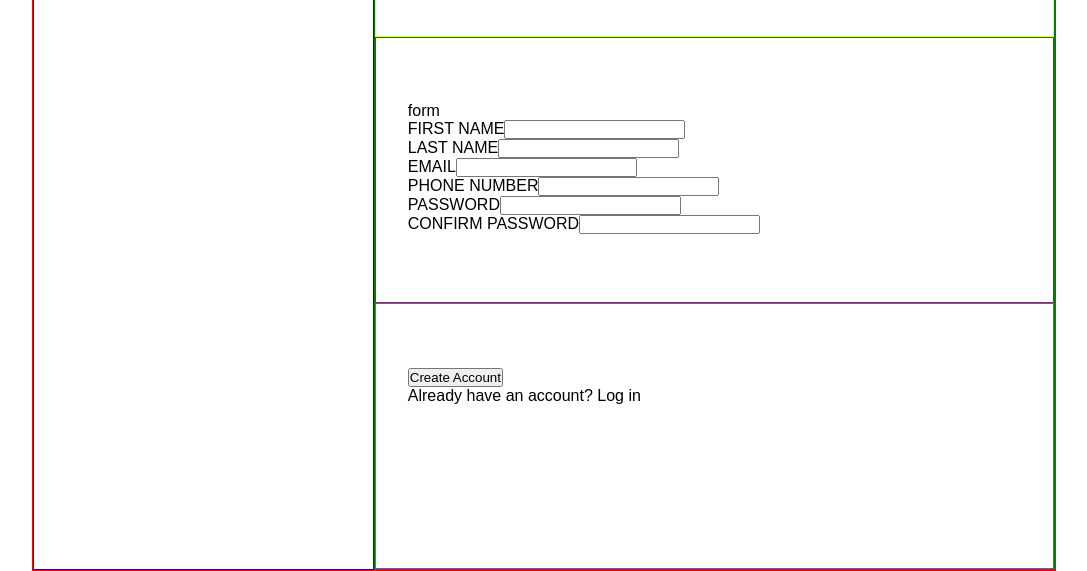
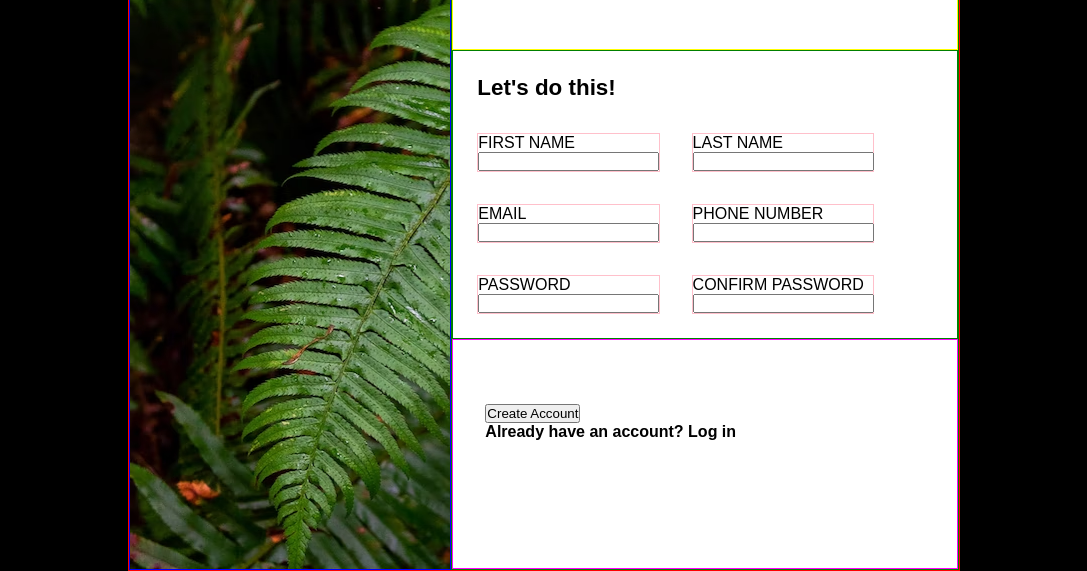
Before and after one commit to Mariutti/sign-up-form, a plain HTML site: page index.html in a window 1280 px wide. Shown: the part 231-802 px from the top of the page, without its empty margins (96-1183 px from the left). Drawn offline with Linux system fonts and the light colour scheme.

Commit message:
Layouting the img of background in the sidebar

```diff
--- a/index.html
+++ b/index.html
@@ -9,7 +9,9 @@
 </head>
 <body>
     <div class="main">
-        <div class="img">IMG</div>
+        <div class="img">
+            <!-- <img src="img/side-background.avif" alt="Close in image of a tropical forest"> -->
+        </div>
         <div class="main-body">
             <div class="header">
                 <div class="text">
@@ -17,13 +19,34 @@
                     <p>You <span>know</span> you want to.</p>
                 </div>
             </div>
-            <div class="form-main">form
-                <p><label for="">FIRST NAME</label><input type="text"></p>
-                <p><label for="">LAST NAME</label><input type="text"></p>
-                <p><label for="">EMAIL</label><input type="text"></p>
-                <p><label for="">PHONE NUMBER</label><input type="text"></p>
-                <p><label for="">PASSWORD</label><input type="text"></p>
-                <p><label for="">CONFIRM PASSWORD</label><input type="text"></p>
+            <div class="form-main">
+                <p>Let's do this!</p>
+                <ul class="form-list">
+                    <li>
+                        <label for="fName">FIRST NAME</label>
+                        <input type="text" name="fName" id="fName">
+                    </li>
+                    <li>
+                        <label for="lName">LAST NAME</label>
+                        <input type="text" name="lName" id="lName">
+                    </li>
+                    <li>
+                        <label for="email">EMAIL</label>
+                        <input type="email" id="email" name="email">
+                    </li>
+                    <li>
+                        <label for="phone">PHONE NUMBER</label>
+                        <input type="tel" name="phone" id="phone">
+                    </li>
+                    <li>
+                        <label for="">PASSWORD</label>
+                        <input type="text">
+                    </li>
+                    <li>
+                        <label for="">CONFIRM PASSWORD</label>
+                        <input type="text">
+                    </li>
+                </ul>
             </div>
             <div class="button-div">
                 <button>Create Account</button>
--- a/style.css
+++ b/style.css
@@ -4,19 +4,23 @@
     box-sizing: border-box;
     font-family: Arial, Helvetica, sans-serif;
 }
+body {
+    background-color: black;
+}
 
 .main {
     display: flex;
-    width: 80vw;
+    width: 65vw;
     border: 1px solid red;
     margin: 0 auto;
+    background-color: white;
 }
 
 .header,
 .form-main,
 .button-div {
     padding: 4rem 2rem;
-    flex: 1;
+    flex: 1 1 auto;
 }
 
 .img, .main-body{
@@ -26,24 +30,39 @@
 
 .main-body {
     border: 1px solid green;
-    flex-basis: 66vw;
+    flex-basis: 63%;
     display: flex;
     flex-direction: column;
     justify-content: stretch;
+
 }
 
 .img {
-    width: 33vw;
+    width: 40%;
+    background-image: url(img/side-background.avif);
+    background-size: inherit;
+}
+
+.img img {
+    height: 100%;
+    width: auto;
+    object-fit: none;
 }
 
 .header {
     border: 1px solid yellow;
-    height: fit-content;
+    height: 35%;
     display: flex;
     align-items: flex-end;
 }
 
-.header p {
+.header .text {
+    display: flex;
+    flex-direction: column;
+    gap: 1.4rem;
+}
+
+p {
     font-weight: bold;
     font-size: 1.4rem;
 }
@@ -53,8 +72,38 @@
 
 .form-main {
     border: 1px solid green;
+    padding: 0.5rem;
+
+}
+
+.form-main > * {
+    padding: 1rem;
 }
 
 .button-div {
     border: 1px solid fuchsia;
+    height: 35%;
 }
+
+ul {
+    list-style-type: none;
+    display: flex;
+    flex: 1;
+    gap: 2rem;
+    flex-wrap: wrap;
+    justify-content: flex-start;
+}
+
+label {
+    display: block;
+}
+
+.form-list li {
+    border: 1px solid pink;
+    width: 40%;
+}
+
+.button-div p{
+    font-weight: bold;
+    font-size: 1rem;
+}
```
Also changed, not shown: img/side-background.avif (added), 1 other file.
